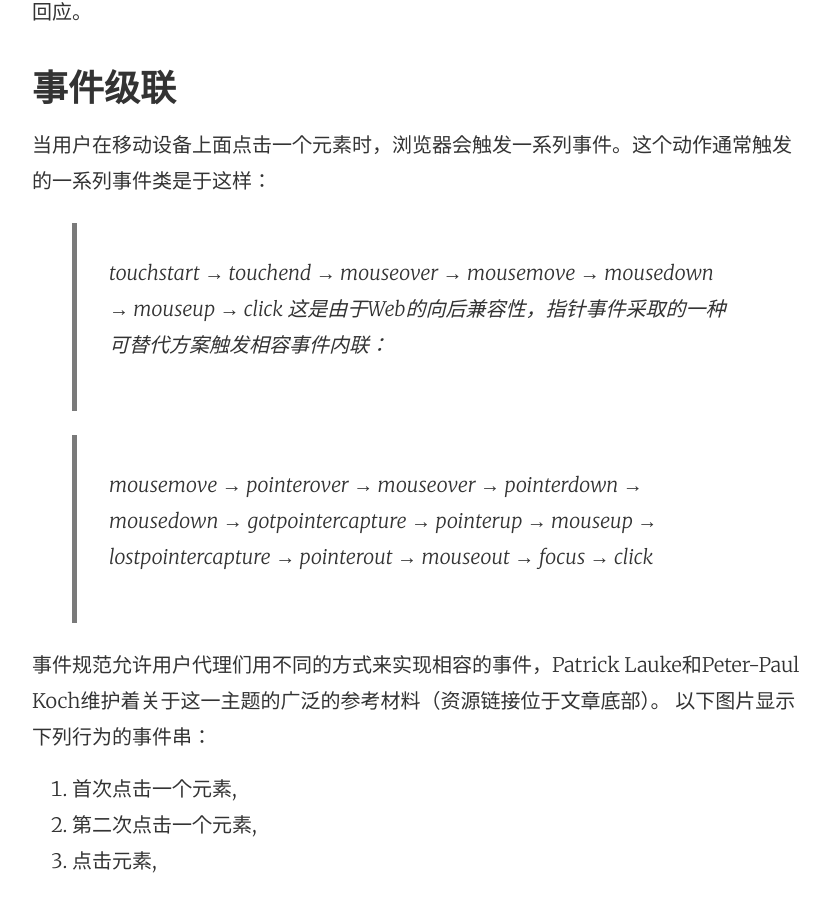
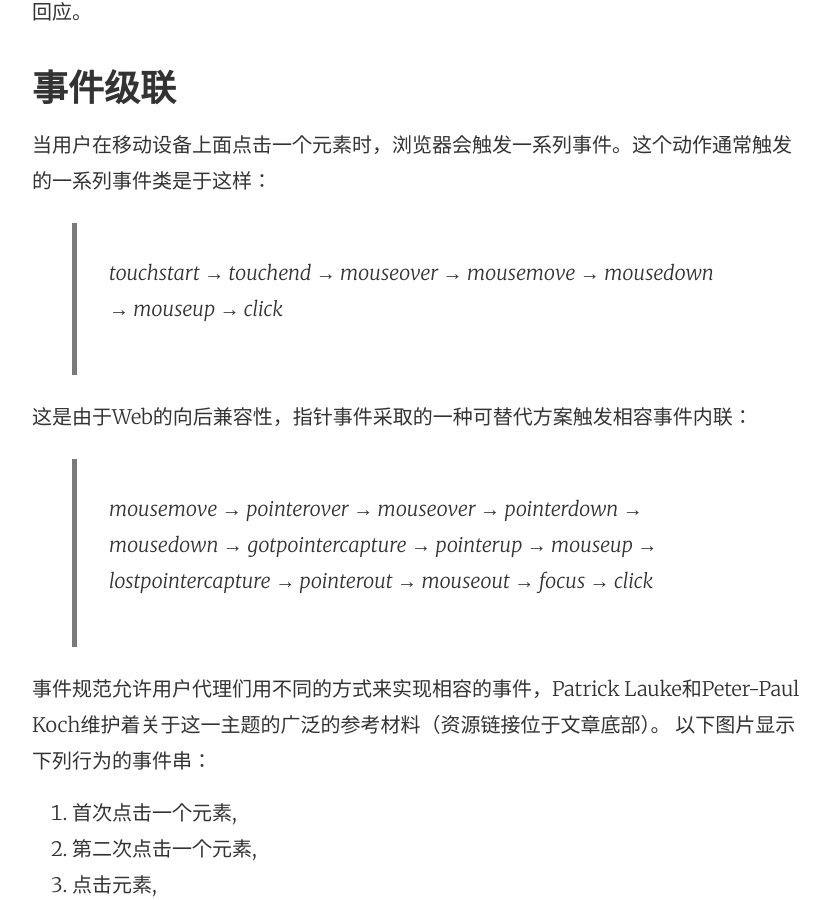
Before and after one commit to tw93/tw93.github.io, a Jekyll site: the page built from _posts/2015-03-30-Browser-input-Events.md, in a window 1280 px wide and 900 px high, scrolled down 1345 px. Shown: the whole window, without its empty margins (224-1052 px from the left). Built offline with Jekyll 4.4.1, drawn with Linux system fonts in a browser that asks for light colours; comment, search, counter and statistics services are not loaded.

Commit message:
完善点击事件文章

```diff
--- a/_posts/2015-03-30-Browser-input-Events.md
+++ b/_posts/2015-03-30-Browser-input-Events.md
@@ -25,6 +25,7 @@
 当用户在移动设备上面点击一个元素时，浏览器会触发一系列事件。这个动作通常触发的一系列事件类是于这样：
 
  > touchstart → touchend → mouseover → mousemove → mousedown → mouseup → click
+
 这是由于Web的向后兼容性，指针事件采取的一种可替代方案触发相容事件内联：
 
  > mousemove → pointerover → mouseover → pointerdown → mousedown → gotpointercapture → pointerup → mouseup → lostpointercapture → pointerout → mouseout → focus → click
@@ -40,16 +41,16 @@
 
 ![IOS Touch Events](http://tw93.github.io/images/01-ios-opt-small.png)
 
-**在IOS设备上的点击一个元素两次和松开的事件级联**
+*在IOS设备上的点击一个元素两次和松开的事件级联*
 
 
 ![Android4.4 Touch Events](http://tw93.github.io/images/02-android-opt-small.png)
 
-**在 Android 4.4 设备上的点击一个元素两次和松开的事件级联**
+*在 Android 4.4 设备上的点击一个元素两次和松开的事件级联*
 
 ![Android4.4 Touch Events](http://tw93.github.io/images/03-pointer-opt-small.png)
 
-**在Internet Explorer 11（在兼容的触摸事件实现）上点击元素两次然后松开的事件级联**
+*在Internet Explorer 11（在兼容的触摸事件实现）上点击元素两次然后松开的事件级联*
 
 ###应用事件级联
 由于浏览器工程师的工作，大多数现在建成的桌面网站“只是可以工作而已”。尽管级联看起来有点粗糙，建立鼠标事件是我们以前通常工作的保守做法。
```
